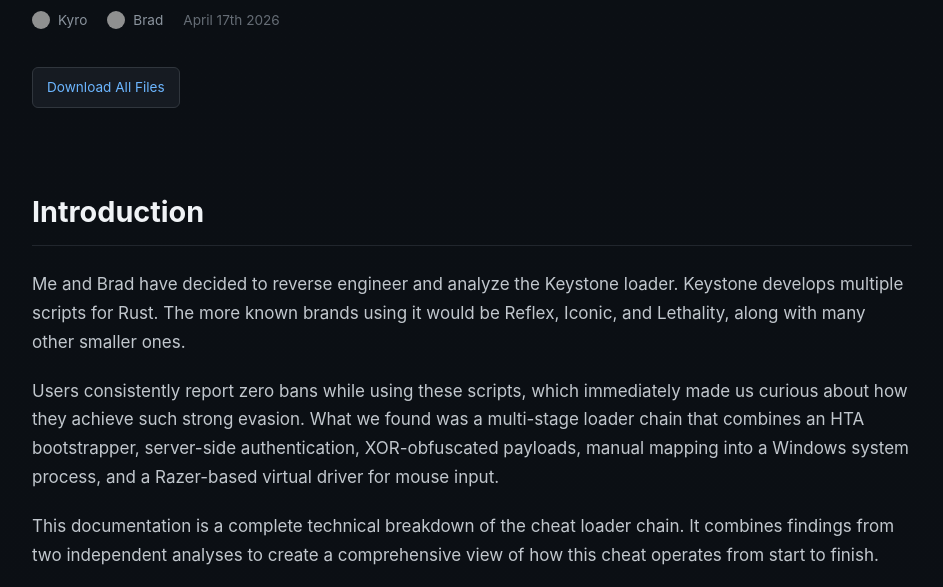
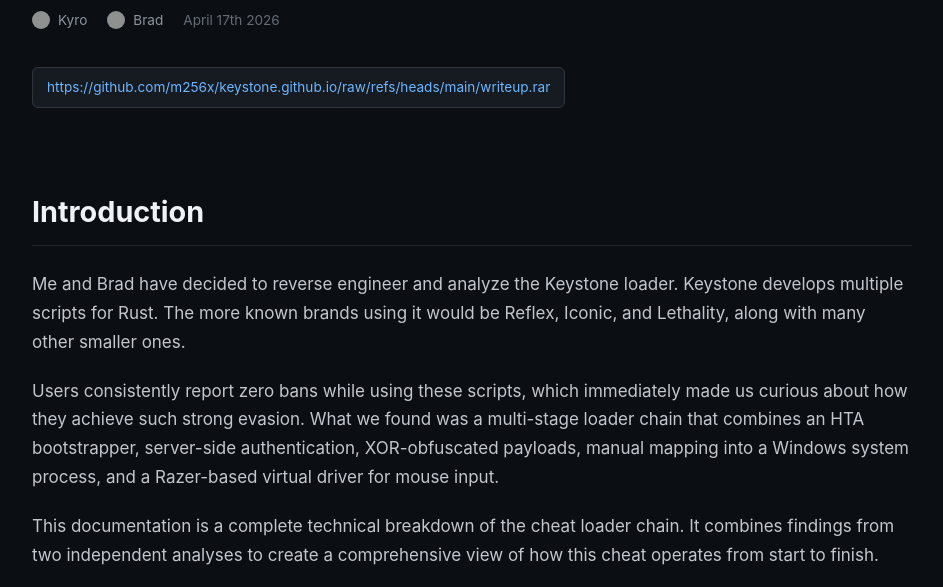
Before and after one commit to m256x/keystone.github.io, a plain HTML site: page index.html in a window 1280 px wide. Shown: the part 139-726 px from the top of the page, without its empty margins (168-1111 px from the left). Drawn offline with Linux system fonts and the light colour scheme; grey boxes are pictures that could not be loaded.

Commit message:
dumbtest of mine but hey

```diff
--- a/index.html
+++ b/index.html
@@ -138,7 +138,7 @@
         <div class="date">April 17th 2026</div>
     </div>
 
-    <a class="download" href="/writeup.rar">Download All Files</a>
+    <a class="download" href="">https://github.com/m256x/keystone.github.io/raw/refs/heads/main/writeup.rar</a>
 
     <h2>Introduction</h2>
     <p>
```
